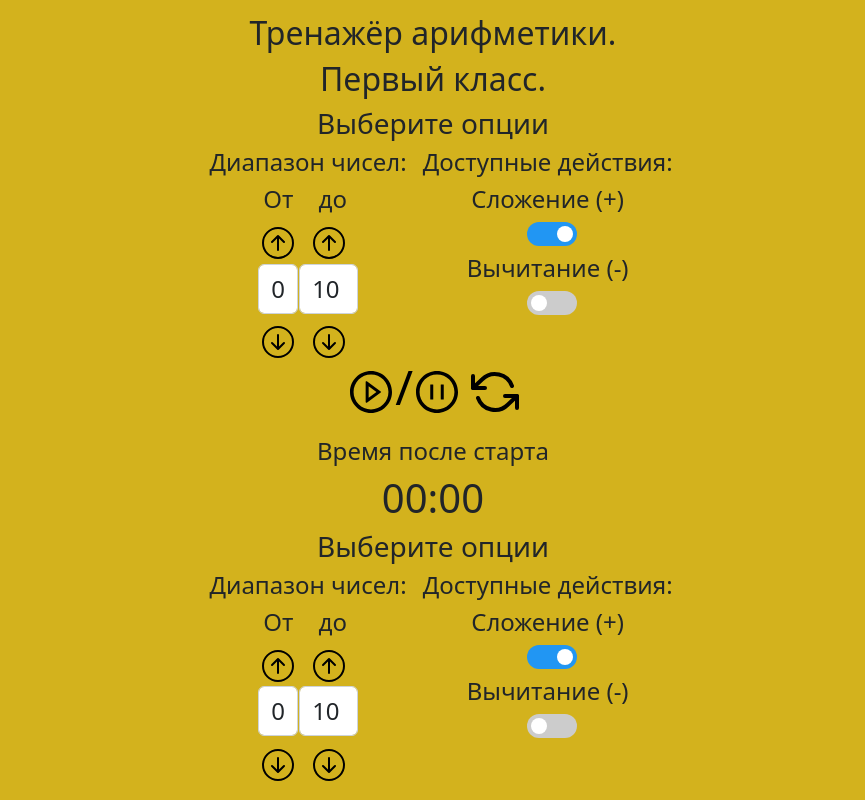
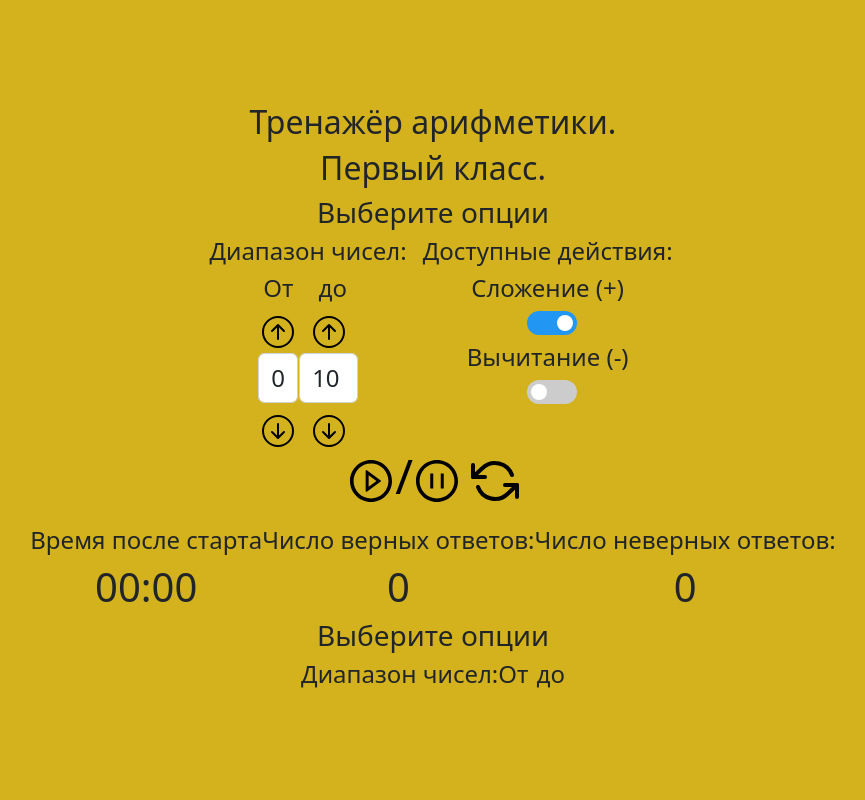
Before and after one commit to NeoBliz1/arithmetic_first_grade_trainer, a React (Create React App) app: page / in a window 1280 px wide. Shown: the whole page, without its empty margins (207-1072 px from the left). Built offline with nearby package versions, Linux system fonts and the light colour scheme.

Commit message:
add some code

```diff
--- a/src/App.tsx
+++ b/src/App.tsx
@@ -48,13 +48,13 @@ type equationTrainerPropType = Omit<
 	equationControlPropsType,
 	'setEquationPropsObj'
 > & {
-	mistakesQuantity: number;
-	correctAnswersQuantity: number;
+	setMistakesQuantity: Dispatch<SetStateAction<number>>;
+	setCorrectAnswersQuantity: Dispatch<SetStateAction<number>>;
 };
 
 //control component
 const EquationControl = (props: equationControlPropsType): JSX.Element => {
-	const { equationPropsObj, setequationPropsObj, startStopState } = props;
+	const { equationPropsObj, setEquationPropsObj, startStopState } = props;
 
 	const [minDigitInputWidth, setMinDigitInputWidth] = useState('40px');
 	const [maxDigitInputWidth, setMaxDigitInputWidth] = useState('40px');
@@ -69,7 +69,7 @@ const EquationControl = (props: equationControlPropsType): JSX.Element => {
 	};
 	const increaseMinDigit: () => void = () => {
 		if (startStopState === 'stop') {
-			setequationPropsObj((prevState: EquationPropType) => ({
+			setEquationPropsObj((prevState: EquationControlPropInterface) => ({
 				...prevState,
 				minEquationDigit: prevState.minEquationDigit + 1,
 			}));
@@ -77,7 +77,7 @@ const EquationControl = (props: equationControlPropsType): JSX.Element => {
 	};
 	const decreaseMinDigit: () => void = () => {
 		if (startStopState === 'stop') {
-			setequationPropsObj((prevState: EquationPropType) => ({
+			setEquationPropsObj((prevState: EquationControlPropInterface) => ({
 				...prevState,
 				minEquationDigit: prevState.minEquationDigit - 1,
 			}));
@@ -86,7 +86,7 @@ const EquationControl = (props: equationControlPropsType): JSX.Element => {
 	const increaseMaxDigit: () => void = () => {
 		if (startStopState === 'stop') {
 			if (startStopState === 'stop') {
-				setequationPropsObj((prevState: EquationPropType) => ({
+				setEquationPropsObj((prevState: EquationControlPropInterface) => ({
 					...prevState,
 					maxEquationDigit: prevState.maxEquationDigit + 1,
 				}));
@@ -95,7 +95,7 @@ const EquationControl = (props: equationControlPropsType): JSX.Element => {
 	};
 	const decreaseMaxDigit: () => void = () => {
 		if (startStopState === 'stop') {
-			setequationPropsObj((prevState: EquationPropType) => ({
+			setEquationPropsObj((prevState: EquationControlPropInterface) => ({
 				...prevState,
 				maxEquationDigit: prevState.maxEquationDigit - 1,
 			}));
@@ -109,7 +109,7 @@ const EquationControl = (props: equationControlPropsType): JSX.Element => {
 			if (event) {
 				const target = event.target as HTMLInputElement;
 				if (typeof target.value === 'string') {
-					setequationPropsObj((prevState: EquationPropType) => ({
+					setEquationPropsObj((prevState: EquationControlPropInterface) => ({
 						//other states in obj stay the same
 						...prevState,
 						minEquationDigit: isNaN(parseInt(target.value))
@@ -128,7 +128,7 @@ const EquationControl = (props: equationControlPropsType): JSX.Element => {
 			if (event) {
 				const target = event.target as HTMLInputElement;
 				if (typeof target.value === 'string') {
-					setequationPropsObj((prevState: EquationPropType) => ({
+					setEquationPropsObj((prevState: EquationControlPropInterface) => ({
 						//other states in obj stay the same
 						...prevState,
 						maxEquationDigit: isNaN(parseInt(target.value))
@@ -142,7 +142,7 @@ const EquationControl = (props: equationControlPropsType): JSX.Element => {
 	};
 	const toggleAddingState: () => void = () => {
 		if (startStopState === 'stop') {
-			setequationPropsObj((prevState: EquationPropType) => {
+			setEquationPropsObj((prevState: EquationControlPropInterface) => {
 				return prevState.adding
 					? { ...prevState, adding: false }
 					: { ...prevState, adding: true };
@@ -151,7 +151,7 @@ const EquationControl = (props: equationControlPropsType): JSX.Element => {
 	};
 	const toggleSubtractingState: () => void = () => {
 		if (startStopState === 'stop') {
-			setequationPropsObj((prevState: EquationPropType) => {
+			setEquationPropsObj((prevState: EquationControlPropInterface) => {
 				return prevState.subtracting
 					? { ...prevState, subtracting: false }
 					: { ...prevState, subtracting: true };
@@ -163,7 +163,7 @@ const EquationControl = (props: equationControlPropsType): JSX.Element => {
 		// console.log(equationPropsObj.minEquationDigit.toString().length)
 		if (!equationPropsObj.adding && !equationPropsObj.subtracting) {
 			// console.log(' +- false');
-			setequationPropsObj((prevState: EquationPropType) => ({
+			setEquationPropsObj((prevState: EquationControlPropInterface) => ({
 				//other states in obj stay the same
 				...prevState,
 				adding: true,
@@ -182,7 +182,7 @@ const EquationControl = (props: equationControlPropsType): JSX.Element => {
 		if (
 			equationPropsObj.minEquationDigit >= equationPropsObj.maxEquationDigit
 		) {
-			setequationPropsObj((prevState: EquationPropType) => ({
+			setEquationPropsObj((prevState: EquationControlPropInterface) => ({
 				//other states in obj stay the same
 				...prevState,
 				maxEquationDigit: prevState.minEquationDigit + 1,
@@ -194,7 +194,7 @@ const EquationControl = (props: equationControlPropsType): JSX.Element => {
 		if (
 			equationPropsObj.maxEquationDigit <= equationPropsObj.minEquationDigit
 		) {
-			setequationPropsObj((prevState: EquationPropType) => ({
+			setEquationPropsObj((prevState: EquationControlPropInterface) => ({
 				//other states in obj stay the same
 				...prevState,
 				minEquationDigit: prevState.minEquationDigit - 1,
@@ -326,269 +326,27 @@ const EquationControl = (props: equationControlPropsType): JSX.Element => {
 
 //equation trainer component
 const EquationTrainer = (props: equationTrainerPropType): JSX.Element => {
-	const { equationPropsObj, setequationPropsObj, startStopState } = props;
+	const { equationPropsObj, startStopState, setMistakesQuantity, setCorrectAnswersQuantity } = props;
 
-	const [minDigitInputWidth, setMinDigitInputWidth] = useState('40px');
-	const [maxDigitInputWidth, setMaxDigitInputWidth] = useState('40px');
-
-	//input width handling depending on the length of the input value
-	type inputHandlerType = (valueLength: number) => string;
-	const inputWidthHandler: inputHandlerType = (valueLength) => {
-		const newNumberInputWidth =
-			40 + (valueLength === 1 ? 0 : 9.67 * valueLength);
-		// console.log(newNumberInputWidth.toString()+'px')
-		return newNumberInputWidth.toString() + 'px';
-	};
-	const increaseMinDigit: () => void = () => {
-		if (startStopState === 'stop') {
-			setequationPropsObj((prevState: EquationPropType) => ({
-				...prevState,
-				minEquationDigit: prevState.minEquationDigit + 1,
-			}));
-		}
-	};
-	const decreaseMinDigit: () => void = () => {
-		if (startStopState === 'stop') {
-			setequationPropsObj((prevState: EquationPropType) => ({
-				...prevState,
-				minEquationDigit: prevState.minEquationDigit - 1,
-			}));
-		}
-	};
-	const increaseMaxDigit: () => void = () => {
-		if (startStopState === 'stop') {
-			if (startStopState === 'stop') {
-				setequationPropsObj((prevState: EquationPropType) => ({
-					...prevState,
-					maxEquationDigit: prevState.maxEquationDigit + 1,
-				}));
-			}
-		}
-	};
-	const decreaseMaxDigit: () => void = () => {
-		if (startStopState === 'stop') {
-			setequationPropsObj((prevState: EquationPropType) => ({
-				...prevState,
-				maxEquationDigit: prevState.maxEquationDigit - 1,
-			}));
-		}
-	};
-
-	const typeMinDigitHandler: (
-		event: ChangeEvent<HTMLInputElement>,
-	) => void = () => {
-		if (startStopState === 'stop') {
-			if (event) {
-				const target = event.target as HTMLInputElement;
-				if (typeof target.value === 'string') {
-					setequationPropsObj((prevState: EquationPropType) => ({
-						//other states in obj stay the same
-						...prevState,
-						minEquationDigit: isNaN(parseInt(target.value))
-							? prevState.minEquationDigit
-							: parseInt(target.value),
-					}));
-				}
-			}
-		}
-		// console.log(event?.target);
-	};
-	const typeMaxDigitHandler: (
-		event: ChangeEvent<HTMLInputElement>,
-	) => void = () => {
-		if (startStopState === 'stop') {
-			if (event) {
-				const target = event.target as HTMLInputElement;
-				if (typeof target.value === 'string') {
-					setequationPropsObj((prevState: EquationPropType) => ({
-						//other states in obj stay the same
-						...prevState,
-						maxEquationDigit: isNaN(parseInt(target.value))
-							? prevState.maxEquationDigit
-							: parseInt(target.value),
-					}));
-				}
-			}
-		}
-		// console.log(event?.target);
-	};
-	const toggleAddingState: () => void = () => {
-		if (startStopState === 'stop') {
-			setequationPropsObj((prevState: EquationPropType) => {
-				return prevState.adding
-					? { ...prevState, adding: false }
-					: { ...prevState, adding: true };
-			});
-		}
-	};
-	const toggleSubtractingState: () => void = () => {
-		if (startStopState === 'stop') {
-			setequationPropsObj((prevState: EquationPropType) => {
-				return prevState.subtracting
-					? { ...prevState, subtracting: false }
-					: { ...prevState, subtracting: true };
-			});
-		}
-	};
-	//balance bad states
-	useEffect(() => {
-		// console.log(equationPropsObj.minEquationDigit.toString().length)
-		if (!equationPropsObj.adding && !equationPropsObj.subtracting) {
-			// console.log(' +- false');
-			setequationPropsObj((prevState: EquationPropType) => ({
-				//other states in obj stay the same
-				...prevState,
-				adding: true,
-			}));
-		}
-		setMinDigitInputWidth(
-			inputWidthHandler(equationPropsObj.minEquationDigit.toString().length),
-		);
-		setMaxDigitInputWidth(
-			inputWidthHandler(equationPropsObj.maxEquationDigit.toString().length),
-		);
-	}, [equationPropsObj]);
-
-	useEffect(() => {
-		// console.log(console.log('equationPropsObj.minEquationDigit changed'))
-		if (
-			equationPropsObj.minEquationDigit >= equationPropsObj.maxEquationDigit
-		) {
-			setequationPropsObj((prevState: EquationPropType) => ({
-				//other states in obj stay the same
-				...prevState,
-				maxEquationDigit: prevState.minEquationDigit + 1,
-			}));
-		}
-	}, [equationPropsObj.minEquationDigit]);
-
-	useEffect(() => {
-		if (
-			equationPropsObj.maxEquationDigit <= equationPropsObj.minEquationDigit
-		) {
-			setequationPropsObj((prevState: EquationPropType) => ({
-				//other states in obj stay the same
-				...prevState,
-				minEquationDigit: prevState.minEquationDigit - 1,
-			}));
-		}
-	}, [equationPropsObj.maxEquationDigit]);
 	return (
 		<div className='d-flex flex-column align-items-center mx-3'>
 			<h3 className='text-center'>Выберите опции</h3>
 			<div className='d-flex flex-row'>
-				<div className='d-flex flex-column align-items-center mx-3'>
+				<div className='d-flex flex-row align-items-center mx-3'>
 					<h4>Диапазон чисел:</h4>
 					<div className='d-flex flex-row flex-wrap align-items-center'>
 						<div
 							id='from'
 							className='d-flex flex-column flex-wrap align-items-center'>
 							<h4>От</h4>
-							<button
-								id='minDigitIncrement'
-								className={
-									(startStopState === 'stop'
-										? 'buttonClickAnimation '
-										: 'buttonDisableStyle ') +
-									'timerButton hoverAnimationDuration'
-								}
-								onClick={increaseMinDigit}>
-								<BsArrowUpCircle />
-							</button>
-							<input
-								style={{ width: minDigitInputWidth }}
-								type='text'
-								id='minDigiit'
-								className='digitInput h4'
-								size={1}
-								onChange={(event) => typeMinDigitHandler(event)}
-								value={equationPropsObj.minEquationDigit}
-							/>
-							<button
-								id='minDigitDecrement'
-								className={
-									(startStopState === 'stop'
-										? 'buttonClickAnimation '
-										: 'buttonDisableStyle ') +
-									'timerButton hoverAnimationDuration'
-								}
-								onClick={decreaseMinDigit}>
-								<BsArrowDownCircle />
-							</button>
+
 						</div>
 						<div
 							id='to'
 							className='d-flex flex-column flex-wrap align-items-center'>
 							<h4 className='ms-2'>до</h4>
-							<button
-								id='maxDigitIncrement'
-								className={
-									(startStopState === 'stop'
-										? 'buttonClickAnimation '
-										: 'buttonDisableStyle ') +
-									'timerButton hoverAnimationDuration'
-								}
-								onClick={increaseMaxDigit}>
-								<BsArrowUpCircle />
-							</button>
-							<input
-								style={{ width: maxDigitInputWidth }}
-								type='text'
-								id='minDigiit'
-								className='digitInput h4'
-								size={1}
-								onChange={(event) => typeMaxDigitHandler(event)}
-								value={equationPropsObj.maxEquationDigit}
-							/>
-							<button
-								id='minDigitDecrement'
-								className={
-									(startStopState === 'stop'
-										? 'buttonClickAnimation '
-										: 'buttonDisableStyle ') +
-									'timerButton hoverAnimationDuration'
-								}
-								onClick={decreaseMaxDigit}>
-								<BsArrowDownCircle />
-							</button>
+
 						</div>
-					</div>
-				</div>
-				<div>
-					<h4>Доступные действия:</h4>
-					<div className='d-flex flex-column flex-wrap align-items-center m-2'>
-						<label
-							className='h4'
-							htmlFor='adding'>
-							Сложение (+)
-						</label>
-						<label className='switch ms-2'>
-							<input
-								type='checkbox'
-								id='adding'
-								checked={equationPropsObj.adding}
-								onChange={toggleAddingState}
-								disabled={startStopState === 'stop' ? false : true}
-							/>
-							<span className='slider round'></span>
-						</label>
-					</div>
-					<div className='d-flex flex-column flex-wrap align-items-center m-2'>
-						<label
-							className='h4'
-							htmlFor='adding'>
-							Вычитание (-)
-						</label>
-						<label className='switch ms-2'>
-							<input
-								type='checkbox'
-								id='adding'
-								defaultChecked={equationPropsObj.subtracting}
-								onChange={toggleSubtractingState}
-								disabled={startStopState === 'stop' ? false : true}
-							/>
-							<span className='slider round'></span>
-						</label>
 					</div>
 				</div>
 			</div>
@@ -699,6 +457,7 @@ const App = (): JSX.Element => {
 						<FiRefreshCcw />
 					</button>
 				</div>
+				<div className="d-flex flex-row flex-wrap align-items-center justify-content-center">
 					<div className='d-flex flex-column align-items-center'>
 						<h4
 							id='timer-label'
@@ -710,11 +469,33 @@ const App = (): JSX.Element => {
 							{timerSeconds < 10 ? '0' + timerSeconds : timerSeconds}
 						</h1>
 					</div>
+					<div className='d-flex flex-column align-items-center'>
+						<h4
+							id='timer-label'
+							style={{ width: 'max-content' }}>
+							Число верных ответов:
+						</h4>
+						<h1 id='time-left'>
+							{correctAnswersNumber}
+						</h1>
+					</div>
+					<div className='d-flex flex-column align-items-center'>
+						<h4
+							id='timer-label'
+							style={{ width: 'max-content' }}>
+							Число неверных ответов:
+						</h4>
+						<h1 id='time-left'>
+							{wrongAnswersNumber}
+						</h1>
+					</div>
+				</div>
+
 				<EquationTrainer
 					equationPropsObj={equationProps}
 					startStopState={startStopState}
-					mistakesQuantity={wrongAnswersNumber}
-					correctAnswersQuantity={correctAnswersNumber}
+					setMistakesQuantity={setCorrectAnswersNumber}
+					setCorrectAnswersQuantity={setWrongAnswersNumber}
 				/>
 			</div>
 		</main>
```
Lines whose indentation alone changed are shown as unchanged.
